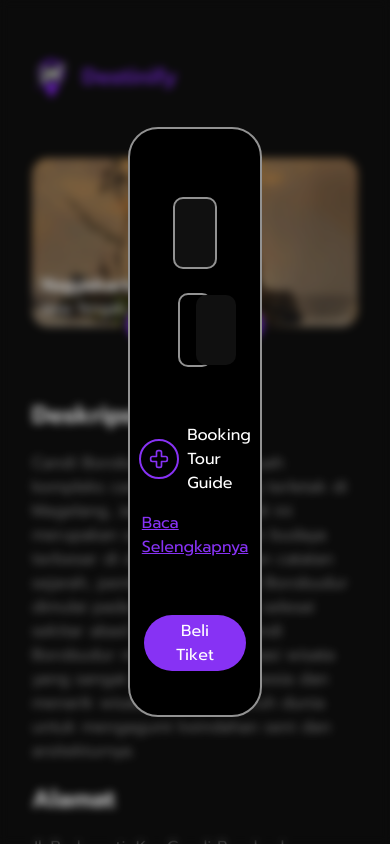
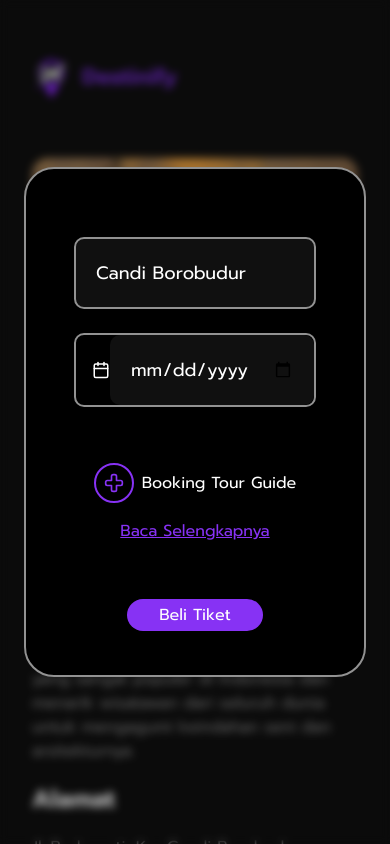
Before and after one commit to kenziehh/Internship-FE-2024, a Next.js app: page /city/destination in a window 390 px wide. Both pictures are taken after a click on the button "Beli Tiket". Shown: the top 844 px of the page. Built offline with nearby package versions, Linux system fonts and the light colour scheme; no server answers.

Commit message:
fix modal hook and responsive

```diff
--- a/src/app/(pages)/[city]/[destinationId]/page.tsx
+++ b/src/app/(pages)/[city]/[destinationId]/page.tsx
@@ -24,7 +24,7 @@ export default function Destination() {
     setIsModalOpen(!isModalOpen);
   };
   const params = useParams<{ city: string; destinationId: string }>();
-  console.log(params)
+  console.log(params);
   return (
     <main>
       <div className="relative flex flex-col items-stretch">
@@ -136,7 +136,13 @@ export default function Destination() {
           </div>
         </div>
       </section>
-      {isModalOpen ? <Modal linkTo={`/${params.city}/${params.destinationId}/checkout`} onClose={handleModal} /> : null}
+      {isModalOpen ? (
+        <Modal
+          linkTo={`/${params.city}/${params.destinationId}/checkout`}
+          onClose={handleModal}
+          bookingGuide={`/${params.city}/${params.destinationId}/guide`}
+        />
+      ) : null}
     </main>
   );
 }
--- a/src/components/booking/BookingModal.tsx
+++ b/src/components/booking/BookingModal.tsx
@@ -2,19 +2,26 @@ import { useRef } from "react";
 import { useOnClickOutside } from "@/hooks/UseOnClickOutside";
 import BookingModalCard from "./BookingModalCard";
 
-interface ModalProps {
+const Modal = ({
+  onClose,
+  linkTo,
+  bookingGuide,
+}: {
   onClose?: () => void;
   linkTo?: string;
-}
-
-const Modal: React.FC<ModalProps> = ({ onClose, linkTo }) => {
+  bookingGuide: string;
+}) => {
   const modalRef = useRef<HTMLDivElement | null>(null);
 
   useOnClickOutside(modalRef, onClose);
 
   return (
-    <div className="fixed inset-0 bg-black bg-opacity-30 backdrop-blur-sm flex justify-center items-center px-32">
-      <BookingModalCard ref={modalRef} linkTo={linkTo} />
+    <div className="fixed inset-0 bg-black bg-opacity-30 backdrop-blur-sm flex justify-center items-center px-6 md:px-32">
+      <BookingModalCard
+        ref={modalRef}
+        linkTo={linkTo}
+        bookingLink={bookingGuide}
+      />
     </div>
   );
 };
--- a/src/components/booking/BookingModalCard.tsx
+++ b/src/components/booking/BookingModalCard.tsx
@@ -1,21 +1,17 @@
 import { Calendar, CrossIcon } from "lucide-react";
 import Link from "next/link";
-import React from "react";
+import React, { forwardRef } from "react";
 import Button from "../Button";
 
-const BookingModalCard = ({
-  linkTo,
-  ref,
-  title,
-  onClick,
-  bookingLink,
-}: {
-  title?: string;
-  linkTo?: string;
-  ref?: React.LegacyRef<HTMLDivElement>;
-  onClick?: () => void;
-  bookingLink?: string;
-}) => {
+const BookingModalCard = forwardRef<
+  HTMLDivElement,
+  {
+    title?: string;
+    linkTo?: string;
+    onClick?: () => void;
+    bookingLink?: string;
+  }
+>(({ title, linkTo, onClick, bookingLink }, ref) => {
   return (
     <div
       className="bg-black px-12 py-11 rounded-[30px] md:w-[1220px] xl:w-full flex flex-col items-stretch border-2 border-neutral w-full gap-6"
@@ -55,6 +51,6 @@ const BookingModalCard = ({
       </Button>
     </div>
   );
-};
+});
 
 export default BookingModalCard;
```
